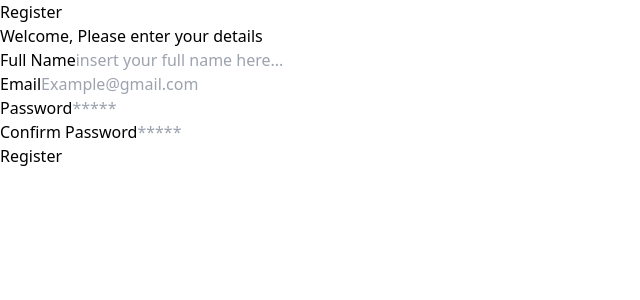
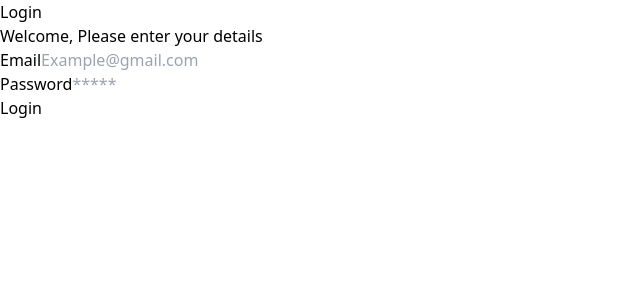
Before and after one commit to Ardywsptr/react-js-vcs, a React (Vite) app: page / in a window 1280 px wide. Shown: the top 300 px of the page, without its empty margins (0-640 px from the left). Built offline with nearby package versions, Linux system fonts and the light colour scheme.

Commit message:
Update App.jsx

```diff
--- a/src/App.jsx
+++ b/src/App.jsx
@@ -1,13 +1,14 @@
 /* eslint-disable no-unused-vars */
 import React from "react";
 import RegisterPage from "./Pages/register";
+import LoginPage from "./Pages/login";
 
 function App() {
   return (
     <>
       <div className="flex justify-center items-center min-h-screen">
-        {/* <LoginPage /> */}
-        <RegisterPage />
+        <LoginPage />
+        {/* <RegisterPage /> */}
       </div>
     </>
   )
```
